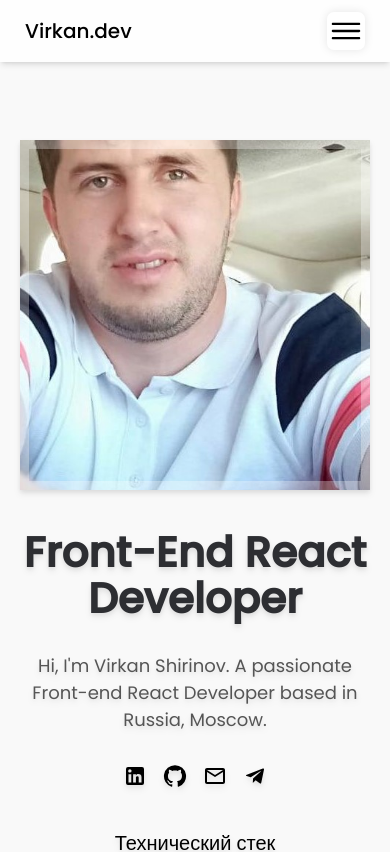
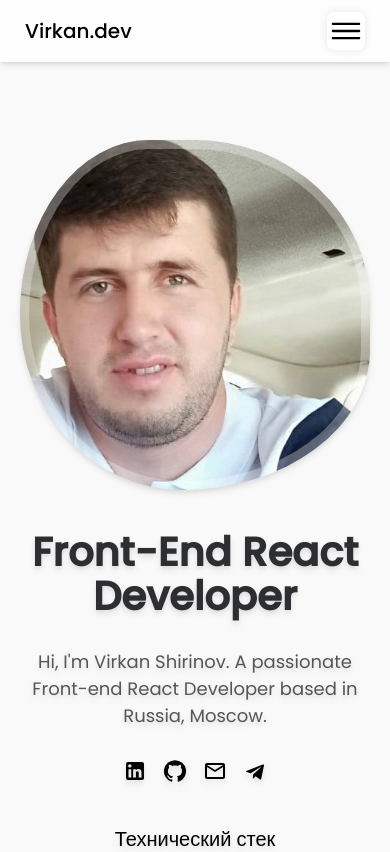
Before and after one commit to virkan91/my-portfolio, a React (Vite) app: page / in a window 390 px wide. Shown: the top 852 px of the page. Built offline with nearby package versions, Linux system fonts and the light colour scheme.

Commit message:
new commit

```diff
--- a/src/App.css
+++ b/src/App.css
@@ -32,12 +32,26 @@ body {
 .avatar {
   background-image: url(assets/foto.jpg);
   width: 350px;
-  height: 350px;
-  box-shadow: inset 0 0 0 9px #ffffff4d;
-  animation: profile__animate 8s ease-in-out infinite;
-  background-repeat: no-repeat;
-  background-size: cover;
-  background-position: 50% 50%;
+   height: 350px;
+   animation: profile__animate 8s ease-in-out infinite 1s;
+   background-position: 50% 20%;
+   background-repeat: no-repeat;
+   background-size: cover;
+   box-shadow: inset 0 0 0 9px #ffffff4d;
+}
+
+@keyframes profile__animate {
+   0% {
+      border-radius: 60% 40% 30% 70%/60% 30% 70% 40%;
+   }
+
+   50% {
+      border-radius: 30% 60% 70% 40%/50% 60% 30% 60%;
+   }
+
+   100% {
+      border-radius: 60% 40% 30% 70%/60% 30% 70% 40%;
+   }
 }
 .skils {
   border-bottom-left-radius: 10px;
--- a/src/App.jsx
+++ b/src/App.jsx
@@ -56,7 +56,7 @@ function App() {
         <div className="container max-w-[1100px] mx-auto pt-[80px] p-[20px] ">
           <div className="flex flex-col-reverse md:flex md:flex-row justify-between mt-[10px]  md:mt-[80px]  ">
             <div className="">
-              <h1 className="text-[42px] md:text-[53px] text-center md:text-start font-bold mt-[40px] md:mt-0 ">
+              <h1 className="text-[40px] md:text-[53px] text-center md:text-start font-bold mt-[40px] md:mt-0 ">
                 Front-End React Developer
               </h1>
               <p className="mt-[30px] text-[#555] text-[18px] max-w-[480px] text-center md:text-start">
```
